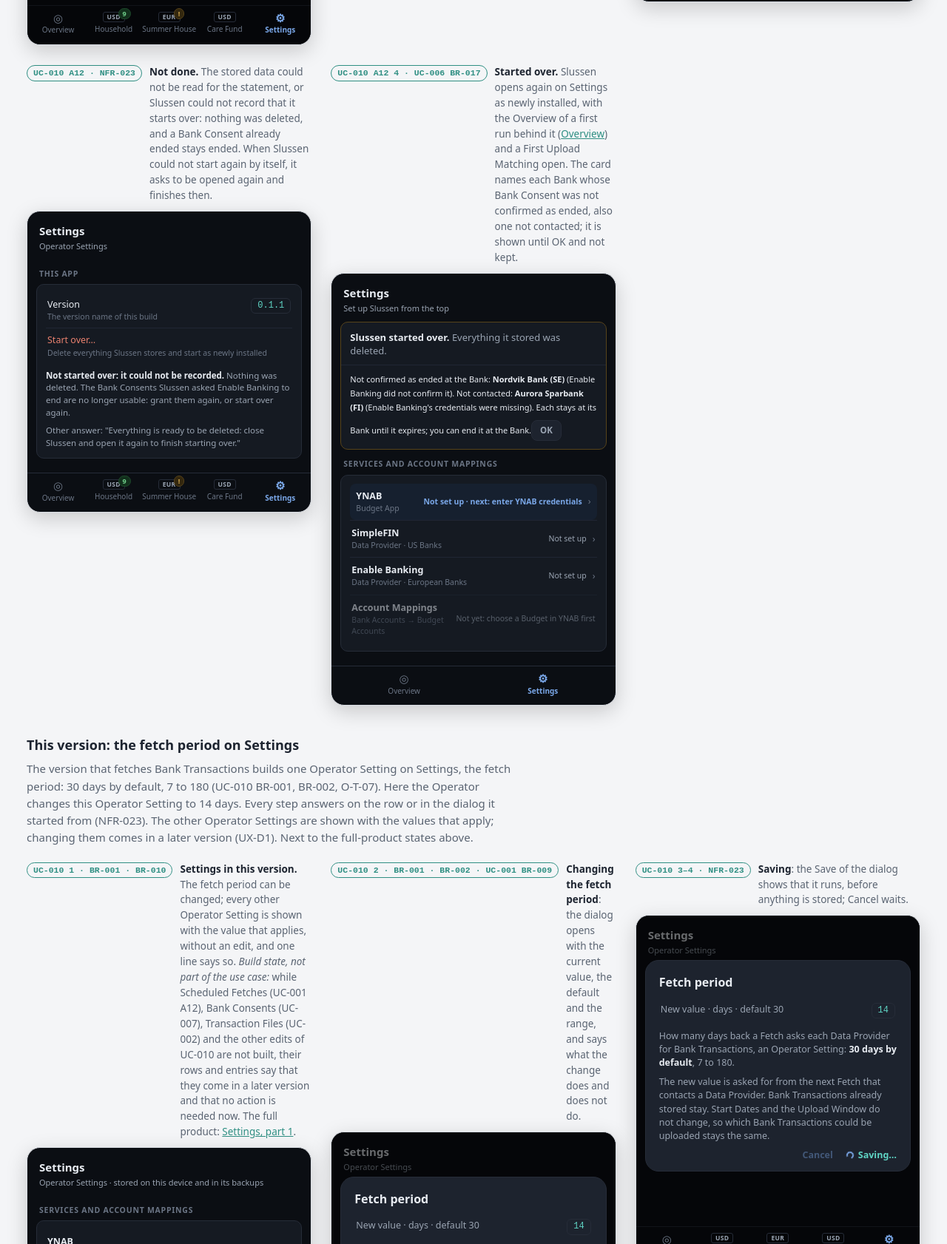
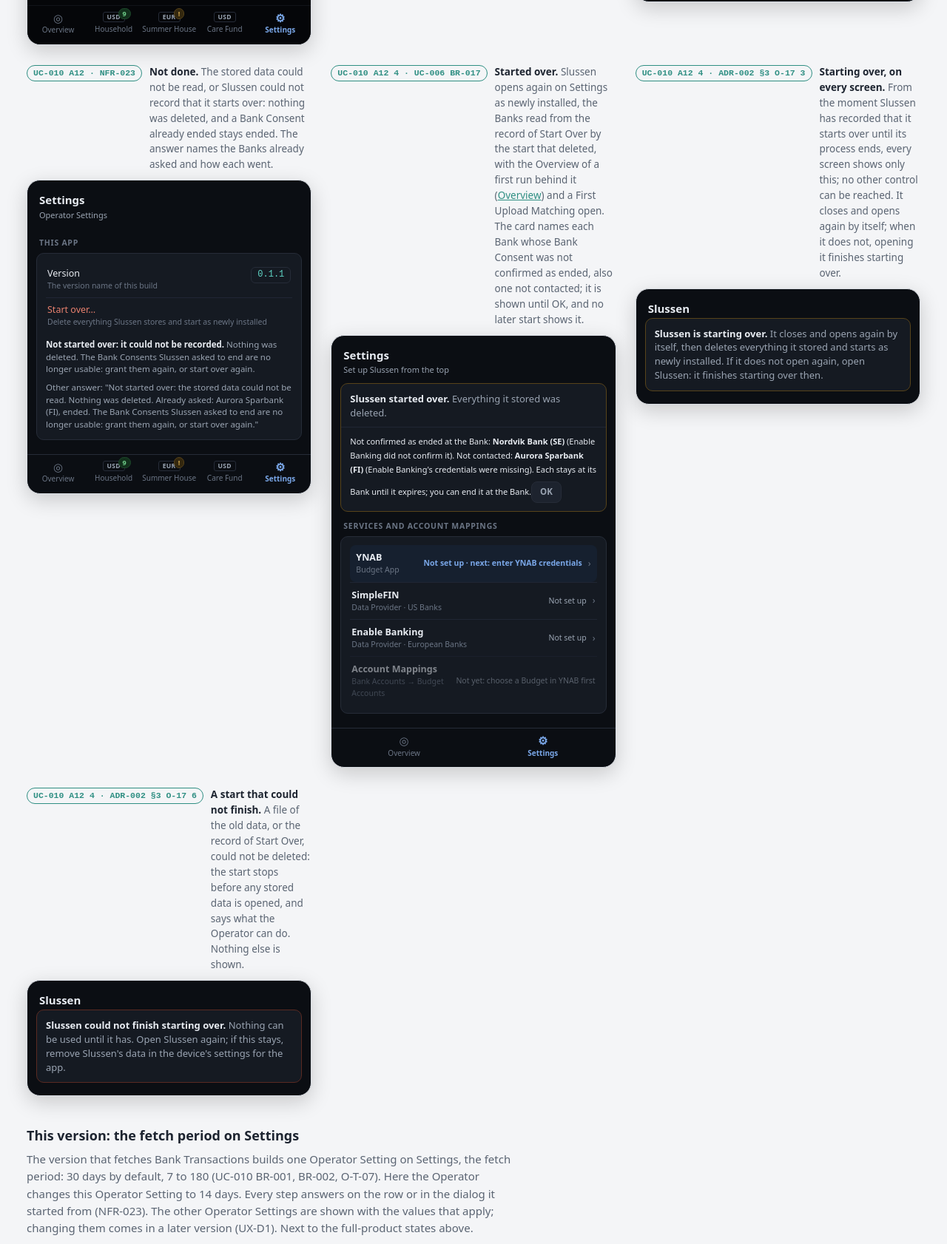
Before and after one commit to flylasse/slussen, a plain HTML site: page docs/mockups/settings.html in a window 1280 px wide. Shown: the part 9804-11486 px from the top of the page at 74% size. Drawn offline with Linux system fonts and the light colour scheme.

Commit message:
Spec: S-B-57, S-B-59 and S-B-60 amended after the review of A-11 (proposed)
The Banks not confirmed as ended are kept in the record of Start Over;
the process always ends once it is recorded; the mockup's states for
starting over and for a start that could not finish.

Co-Authored-By: Claude Fable 5.2 <noreply@anthropic.com>
Claude-Session: https://claude.ai/code/session_01LKHD1s76NvvxuK2Vz3nVgN

```diff
--- a/docs/mockups/settings.html
+++ b/docs/mockups/settings.html
@@ -522,7 +522,7 @@
 <div class="screen-title">Settings</div>
 <p class="screen-sub">Operator Settings</p>
 <div class="body">
-<div class="ghost"><div class="card"><div class="cfg-row"><span class="nm">Version</span></div><div class="cfg-row"><span class="nm">Start over…</span></div></div><div style="height:380px"></div></div><div class="scrim"></div><div class="dialog" style="position:absolute;left:12px;right:12px;top:30px;margin:0"><h4>Start over?</h4><p>Slussen deletes everything it stores and starts as newly installed. This cannot be undone.</p><p><b>Deleted:</b> the chosen Budgets and their Budget Accounts; the <b>6 Bank Accounts</b> with their Account Mappings and Start Dates; the Left-Out Bank Accounts; the <b>1,284 Bank Transactions</b> with their Review Decisions and Transfer Decisions; the Sent Record; the credentials of YNAB and every Data Provider; the Bank Consents; the Operator Settings; the Decision Journal.</p><p>First Slussen asks Enable Banking to end the Bank Consents of <b>Aurora Sparbank (FI)</b> and <b>Nordvik Bank (SE)</b>. A Bank Consent it cannot end stays at the Bank until it expires; you can end it at the Bank.</p><p>Afterwards, as after a new installation, nothing is uploaded until First Upload Matching is confirmed.</p><div class="actions"><a class="c" href="#list-2">Cancel</a> <a class="x" href="#start-over-running">Delete everything</a></div></div>
+<div class="ghost"><div class="card"><div class="cfg-row"><span class="nm">Version</span></div><div class="cfg-row"><span class="nm">Start over…</span></div></div><div style="height:380px"></div></div><div class="scrim"></div><div class="dialog" style="position:absolute;left:12px;right:12px;top:30px;margin:0"><h4>Start over?</h4><p>Slussen deletes everything it stores and starts as newly installed. This cannot be undone.</p><p><b>Deleted:</b> the chosen Budgets and their Budget Accounts; the <b>6 Bank Accounts</b> with their Account Mappings and Start Dates; the Left-Out Bank Accounts; the <b>1,284 Bank Transactions</b> with their Review Decisions and Transfer Decisions; the Sent Record; the credentials of the Budget App and every Data Provider; the Bank Consents; the Operator Settings; the Decision Journal.</p><p>First Slussen asks Enable Banking to end the Bank Consents of <b>Aurora Sparbank (FI)</b> and <b>Nordvik Bank (SE)</b>. A Bank Consent it cannot end stays at the Bank until it expires; you can end it at the Bank.</p><p>Afterwards, as after a new installation, nothing is uploaded until First Upload Matching is confirmed.</p><div class="actions"><a class="c" href="#list-2">Cancel</a> <a class="x" href="#start-over-running">Delete everything</a></div></div>
 </div>
 <div class="nav"><a class="tab" href="overview.html"><span class="ic">◎</span> Overview</a> <a class="tab" href="budget.html#household"><span class="cur">USD</span> Household<span class="bdg ">9</span></a> <a class="tab" href="budget.html#summer-house"><span class="cur">EUR</span> Summer House<span class="bdg warn">!</span></a> <a class="tab" href="budget.html#care-fund"><span class="cur">USD</span> Care Fund</a> <a class="tab on" href="settings.html#list"><span class="ic">⚙</span> Settings</a></div>
 </div>
@@ -550,18 +550,18 @@
 </div>
 </div>
 <div class="state" id="start-over-failed">
-<div class="step-label"><span class="n">UC-010 A12 · NFR-023</span><p><b>Not done.</b> The stored data could not be read for the statement, or Slussen could not record that it starts over: nothing was deleted, and a Bank Consent already ended stays ended. When Slussen could not start again by itself, it asks to be opened again and finishes then.</p></div>
+<div class="step-label"><span class="n">UC-010 A12 · NFR-023</span><p><b>Not done.</b> The stored data could not be read, or Slussen could not record that it starts over: nothing was deleted, and a Bank Consent already ended stays ended. The answer names the Banks already asked and how each went.</p></div>
 <div class="phone">
 <div class="screen-title">Settings</div>
 <p class="screen-sub">Operator Settings</p>
 <div class="body">
-<div class="sec-t">This app</div><div class="card"><div class="cfg-row"><span class="nm">Version <span class="hint">The version name of this build</span></span> <span class="val ">0.1.1</span></div><a class="cfg-row" href="#start-over"><span class="nm" style="color:var(--app-red)">Start over… <span class="hint">Delete everything Slussen stores and start as newly installed</span></span></a><p class="note"><b>Not started over: it could not be recorded.</b> Nothing was deleted. The Bank Consents Slussen asked Enable Banking to end are no longer usable: grant them again, or start over again.</p><p class="note dim">Other answer: "Everything is ready to be deleted: close Slussen and open it again to finish starting over."</p></div>
+<div class="sec-t">This app</div><div class="card"><div class="cfg-row"><span class="nm">Version <span class="hint">The version name of this build</span></span> <span class="val ">0.1.1</span></div><a class="cfg-row" href="#start-over"><span class="nm" style="color:var(--app-red)">Start over… <span class="hint">Delete everything Slussen stores and start as newly installed</span></span></a><p class="note"><b>Not started over: it could not be recorded.</b> Nothing was deleted. The Bank Consents Slussen asked to end are no longer usable: grant them again, or start over again.</p><p class="note dim">Other answer: "Not started over: the stored data could not be read. Nothing was deleted. Already asked: Aurora Sparbank (FI), ended. The Bank Consents Slussen asked to end are no longer usable: grant them again, or start over again."</p></div>
 </div>
 <div class="nav"><a class="tab" href="overview.html"><span class="ic">◎</span> Overview</a> <a class="tab" href="budget.html#household"><span class="cur">USD</span> Household<span class="bdg ">9</span></a> <a class="tab" href="budget.html#summer-house"><span class="cur">EUR</span> Summer House<span class="bdg warn">!</span></a> <a class="tab" href="budget.html#care-fund"><span class="cur">USD</span> Care Fund</a> <a class="tab on" href="settings.html#list"><span class="ic">⚙</span> Settings</a></div>
 </div>
 </div>
 <div class="state" id="started-over">
-<div class="step-label"><span class="n">UC-010 A12 4 · UC-006 BR-017</span><p><b>Started over.</b> Slussen opens again on Settings as newly installed, with the Overview of a first run behind it (<a href="overview.html#new-installation">Overview</a>) and a First Upload Matching open. The card names each Bank whose Bank Consent was not confirmed as ended, also one not contacted; it is shown until OK and not kept.</p></div>
+<div class="step-label"><span class="n">UC-010 A12 4 · UC-006 BR-017</span><p><b>Started over.</b> Slussen opens again on Settings as newly installed, the Banks read from the record of Start Over by the start that deleted, with the Overview of a first run behind it (<a href="overview.html#new-installation">Overview</a>) and a First Upload Matching open. The card names each Bank whose Bank Consent was not confirmed as ended, also one not contacted; it is shown until OK, and no later start shows it.</p></div>
 <div class="phone">
 <div class="screen-title">Settings</div>
 <p class="screen-sub">Set up Slussen from the top</p>
@@ -569,6 +569,24 @@
 <div class="card amber"><b>Slussen started over.</b> <span class="muted">Everything it stored was deleted.</span><div class="hair"></div><span class="small">Not confirmed as ended at the Bank: <b>Nordvik Bank (SE)</b> (Enable Banking did not confirm it). Not contacted: <b>Aurora Sparbank (FI)</b> (Enable Banking's credentials were missing). Each stays at its Bank until it expires; you can end it at the Bank.</span><a class="btn" href="#first-run">OK</a></div><div class="sec-t">Services and Account Mappings</div><div class="card"><a class="svc next" href="connections.html#ynab-token"><span class="nm">YNAB <span class="hint">Budget App</span></span> <span class="st">Not set up · next: enter YNAB credentials</span> <span class="go">›</span></a><a class="svc" href="connections.html#simplefin-token"><span class="nm">SimpleFIN <span class="hint">Data Provider · US Banks</span></span> <span class="st">Not set up</span> <span class="go">›</span></a><a class="svc" href="connections.html#enable-banking-token"><span class="nm">Enable Banking <span class="hint">Data Provider · European Banks</span></span> <span class="st">Not set up</span> <span class="go">›</span></a><div class="svc off"><span class="nm">Account Mappings <span class="hint">Bank Accounts → Budget Accounts</span></span> <span class="st">Not yet: choose a Budget in YNAB first</span></div></div>
 </div>
 <div class="nav"><a class="tab" href="overview.html#new-installation"><span class="ic">◎</span> Overview</a> <a class="tab on" href="settings.html#started-over"><span class="ic">⚙</span> Settings</a></div>
+</div>
+</div>
+<div class="state" id="starting-over">
+<div class="step-label"><span class="n">UC-010 A12 4 · ADR-002 §3 O-17 3</span><p><b>Starting over, on every screen.</b> From the moment Slussen has recorded that it starts over until its process ends, every screen shows only this; no other control can be reached. It closes and opens again by itself; when it does not, opening it finishes starting over.</p></div>
+<div class="phone">
+<div class="screen-title">Slussen</div>
+<div class="body">
+<div class="card amber"><b>Slussen is starting over.</b> <span class="muted">It closes and opens again by itself, then deletes everything it stored and starts as newly installed. If it does not open again, open Slussen: it finishes starting over then.</span></div>
+</div>
+</div>
+</div>
+<div class="state" id="start-over-not-finished">
+<div class="step-label"><span class="n">UC-010 A12 4 · ADR-002 §3 O-17 6</span><p><b>A start that could not finish.</b> A file of the old data, or the record of Start Over, could not be deleted: the start stops before any stored data is opened, and says what the Operator can do. Nothing else is shown.</p></div>
+<div class="phone">
+<div class="screen-title">Slussen</div>
+<div class="body">
+<div class="card red"><b>Slussen could not finish starting over.</b> <span class="muted">Nothing can be used until it has. Open Slussen again; if this stays, remove Slussen's data in the device's settings for the app.</span></div>
+</div>
 </div>
 </div>
 </div>
```
Also changed, not shown: docs/mockups/index.html (+1 -1 lines), 3 other files.
